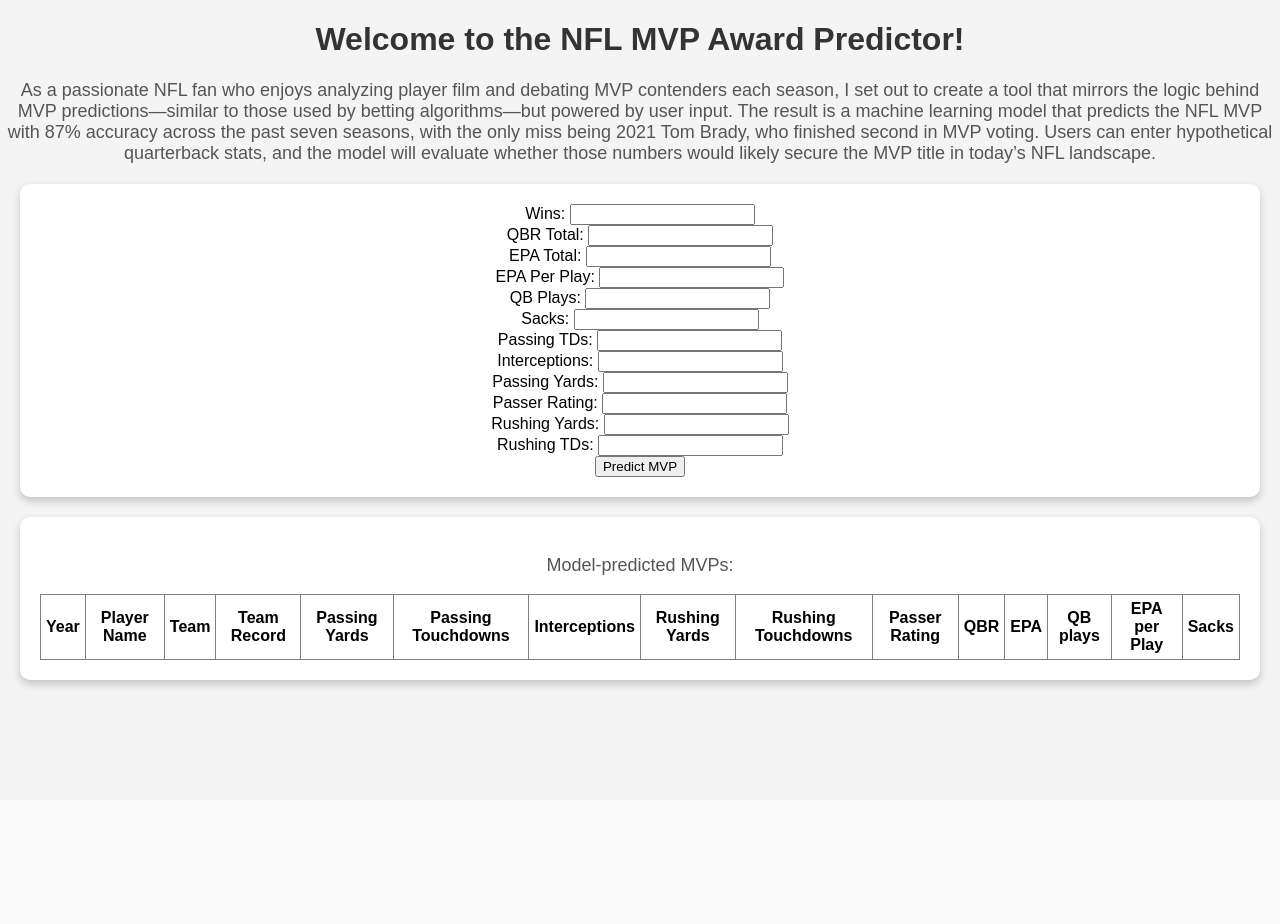
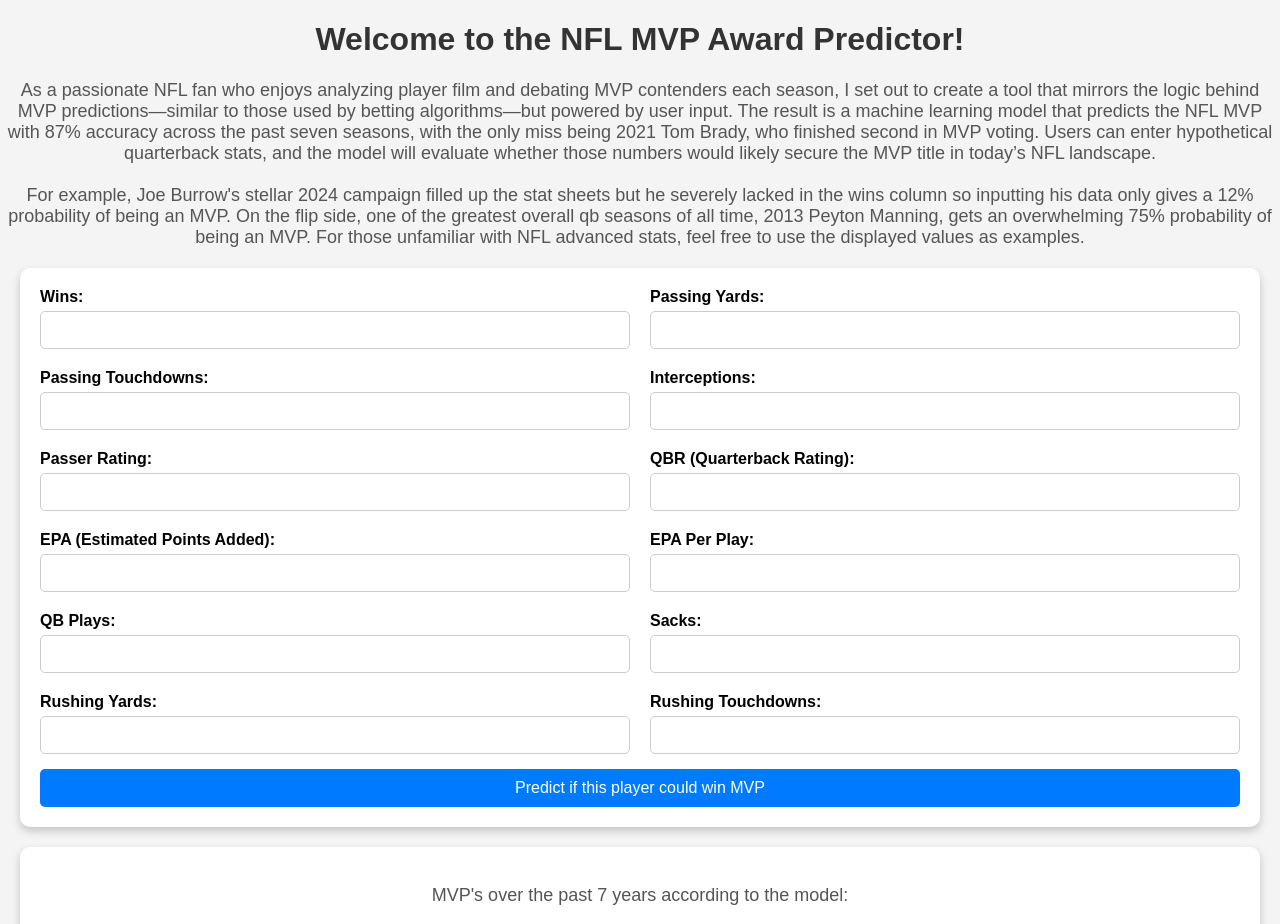
Before and after one commit to PaulOgunmwonyi/NFLAwardPredictor, a Django app: template PredictorApp/templates/home.html in a window 1280 px wide. Shown: the top 924 px of the page. Before the commit the page ends 688 px from the top, so only its background shows below. Run offline with Django 5.2, Linux system fonts and the light colour scheme; the template is opened without the code that fills it, so the values that code supplies are empty; parts of the project's set-up code (start-up, migrations or seed data) failed here and were passed over.

Commit message:
made more aesthetic

```diff
--- a/PredictorApp/templates/home.html
+++ b/PredictorApp/templates/home.html
@@ -26,6 +26,50 @@
             margin: 20px;
             box-shadow: 0 4px 8px rgba(0, 0, 0, 0.2);
         }
+        form {
+            display: flex;
+            flex-direction: column;
+            gap: 15px;
+        }
+        label {
+            font-weight: bold;
+            margin-bottom: 5px;
+            text-align: left;
+        }
+        input[type="number"] {
+            padding: 10px;
+            border: 1px solid #ccc;
+            border-radius: 5px;
+            font-size: 14px;
+            width: 100%;
+            box-sizing: border-box;
+        }
+        button {
+            padding: 10px 20px;
+            background-color: #007bff;
+            color: white;
+            border: none;
+            border-radius: 5px;
+            font-size: 16px;
+            cursor: pointer;
+            transition: background-color 0.3s ease;
+        }
+        button:hover {
+            background-color: #0056b3;
+        }
+        .form-group {
+            display: flex;
+            flex-direction: column;
+            text-align: left;
+        }
+        .form-grid {
+            display: grid;
+            grid-template-columns: 1fr 1fr;
+            gap: 20px;
+        }
+        .form-title {
+            margin-bottom: 20px;
+        }
         table {
             border-collapse: collapse;
         }
@@ -38,47 +82,64 @@
     {% load custom_filters %}
     <div>
         <h1>Welcome to the NFL MVP Award Predictor!</h1>
-        <p>As a passionate NFL fan who enjoys analyzing player film and debating MVP contenders each season, I set out to create a tool that mirrors the logic behind MVP predictions—similar to those used by betting algorithms—but powered by user input. The result is a machine learning model that predicts the NFL MVP with 87% accuracy across the past seven seasons, with the only miss being 2021 Tom Brady, who finished second in MVP voting. Users can enter hypothetical quarterback stats, and the model will evaluate whether those numbers would likely secure the MVP title in today’s NFL landscape.</p>
+        <p>As a passionate NFL fan who enjoys analyzing player film and debating MVP contenders each season, I set out to create a tool that mirrors the logic behind MVP predictions—similar to those used by betting algorithms—but powered by user input. The result is a machine learning model that predicts the NFL MVP with 87% accuracy across the past seven seasons, with the only miss being 2021 Tom Brady, who finished second in MVP voting. Users can enter hypothetical quarterback stats, and the model will evaluate whether those numbers would likely secure the MVP title in today’s NFL landscape.
+            <br>
+            <br>
+        For example, Joe Burrow's stellar 2024 campaign filled up the stat sheets but he severely lacked in the wins column so inputting his data only gives a 12% probability of being an MVP. On the flip side, one of the greatest overall qb seasons of all time, 2013 Peyton Manning, gets an overwhelming 75% probability of being an MVP. For those unfamiliar with NFL advanced stats, feel free to use the displayed values as examples. </p>
         <div class="container">
             <form method="POST">
                 {% csrf_token %}
-                <label for="wins">Wins:</label>
-                <input type="number" id="wins" name="wins" step="1" required><br>
-
-                <label for="qbr_total">QBR Total:</label>
-                <input type="number" step="0.1" id="qbr_total" name="qbr_total" required><br>
-
-                <label for="epa_total">EPA Total:</label>
-                <input type="number" step="0.1" id="epa_total" name="epa_total" required><br>
-
-                <label for="epa_per_play">EPA Per Play:</label>
-                <input type="number" step="0.0001" id="epa_per_play" name="epa_per_play" required><br>
-
-                <label for="qb_plays">QB Plays:</label>
-                <input type="number" id="qb_plays" name="qb_plays" step="1" required><br>
-
-                <label for="sacks">Sacks:</label>
-                <input type="number" id="sacks" name="sacks" step="1" required><br>
-
-                <label for="passing_tds">Passing TDs:</label>
-                <input type="number" id="passing_tds" name="passing_tds" step="1" required><br>
-
-                <label for="interceptions">Interceptions:</label>
-                <input type="number" id="interceptions" name="interceptions" step="1" required><br>
-
-                <label for="passing_yards">Passing Yards:</label>
-                <input type="number" id="passing_yards" name="passing_yards" step="1" required><br>
-
-                <label for="passer_rating">Passer Rating:</label>
-                <input type="number" step="0.1" id="passer_rating" name="passer_rating" required><br>
-
-                <label for="rushing_yards">Rushing Yards:</label>
-                <input type="number" id="rushing_yards" name="rushing_yards" step="1" required><br>
-
-                <label for="rushing_tds">Rushing TDs:</label>
-                <input type="number" id="rushing_tds" name="rushing_tds" step="1" required><br>
-
-                <button type="submit">Predict MVP</button>
+                <div class="form-grid">
+                    <div class="form-group">
+                        <label for="wins">Wins:</label>
+                        <input type="number" id="wins" name="wins" required>
+                    </div>
+                    <div class="form-group">
+                        <label for="passing_yards">Passing Yards:</label>
+                        <input type="number" id="passing_yards" name="passing_yards" required>
+                    </div>
+                    <div class="form-group">
+                        <label for="passing_tds">Passing Touchdowns:</label>
+                        <input type="number" id="passing_tds" name="passing_tds" required>
+                    </div>
+                    <div class="form-group">
+                        <label for="interceptions">Interceptions:</label>
+                        <input type="number" id="interceptions" name="interceptions" required>
+                    </div>
+                    <div class="form-group">
+                        <label for="passer_rating">Passer Rating:</label>
+                        <input type="number" step="0.1" id="passer_rating" name="passer_rating" required>
+                    </div>
+                    <div class="form-group">
+                        <label for="qbr_total">QBR (Quarterback Rating):</label>
+                        <input type="number" step="0.1" id="qbr_total" name="qbr_total" required>
+                    </div>
+                    <div class="form-group">
+                        <label for="epa_total">EPA (Estimated Points Added):</label>
+                        <input type="number" step="0.1" id="epa_total" name="epa_total" required>
+                    </div>
+                    <div class="form-group">
+                        <label for="epa_per_play">EPA Per Play:</label>
+                        <input type="number" step="0.0001" id="epa_per_play" name="epa_per_play" required>
+                    </div>
+                    <div class="form-group">
+                        <label for="qb_plays">QB Plays:</label>
+                        <input type="number" id="qb_plays" name="qb_plays" required>
+                    </div>
+                    <div class="form-group">
+                        <label for="sacks">Sacks:</label>
+                        <input type="number" id="sacks" name="sacks" required>
+                    </div>
+                    <div class="form-group">
+                        <label for="rushing_yards">Rushing Yards:</label>
+                        <input type="number" id="rushing_yards" name="rushing_yards" required>
+                    </div>
+                    <div class="form-group">
+                        <label for="rushing_tds">Rushing Touchdowns:</label>
+                        <input type="number" id="rushing_tds" name="rushing_tds" required>
+                    </div>
+                </div>
+                <button type="submit">Predict if this player could win MVP</button>
             </form>
 
             {% if prediction %}
@@ -86,12 +147,11 @@
             {% endif %}
 
             {% if graph_url %}
-                <h2>Comparison Graph</h2>
                 <img src="{{ graph_url }}" alt="Comparison Graph">
             {% endif %}
         </div>
         <div class="container">
-            <p>Model-predicted MVPs: </p>
+            <p>MVP's over the past 7 years according to the model: </p>
             <table border="1" style="text-align: center;">
                 <thead>
                     <tr>
```
Also changed, not shown: PredictorApp/views.py (+5 -2 lines), README.md, db.sqlite3, media/comparison_graph.png.
